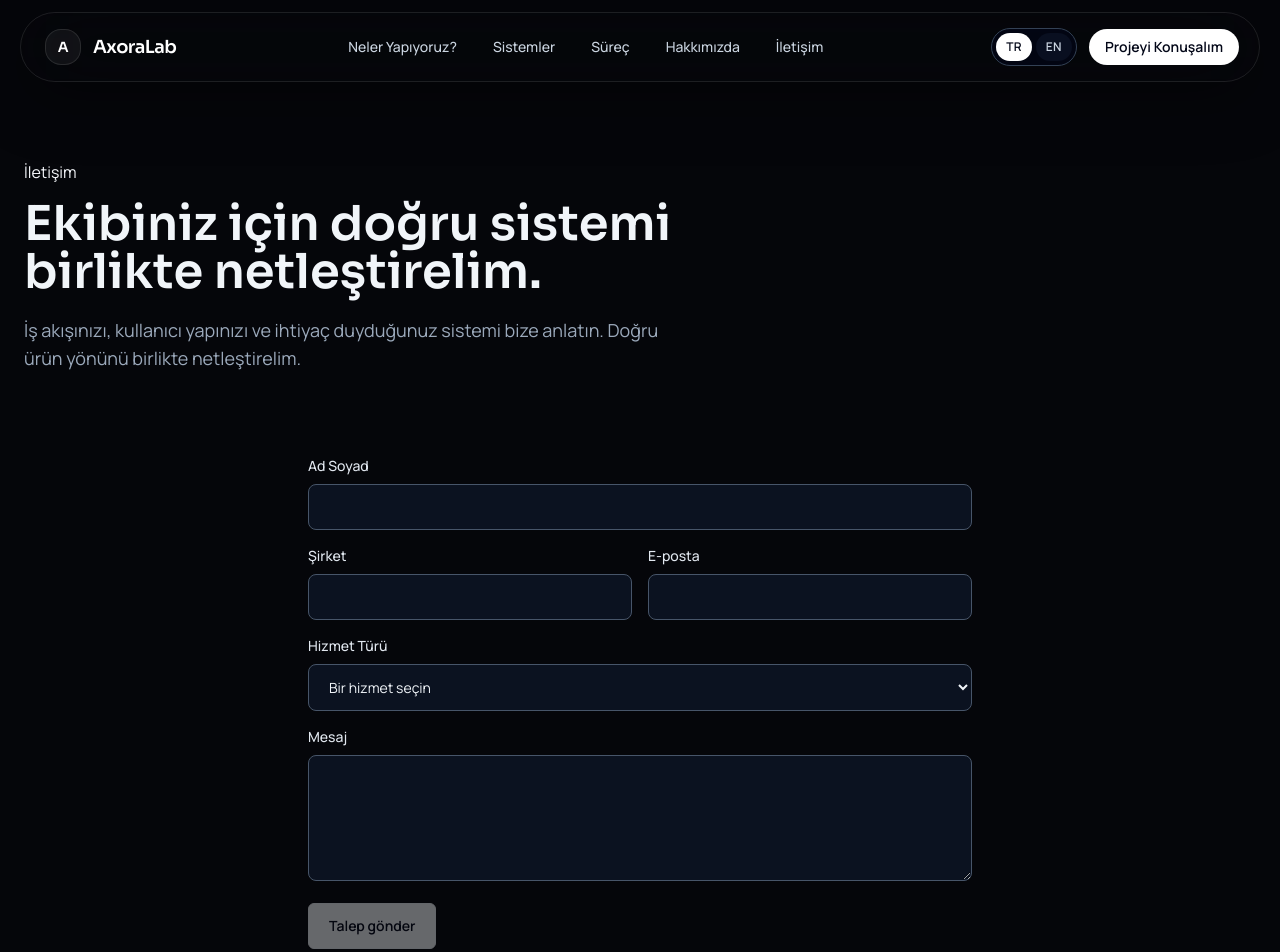
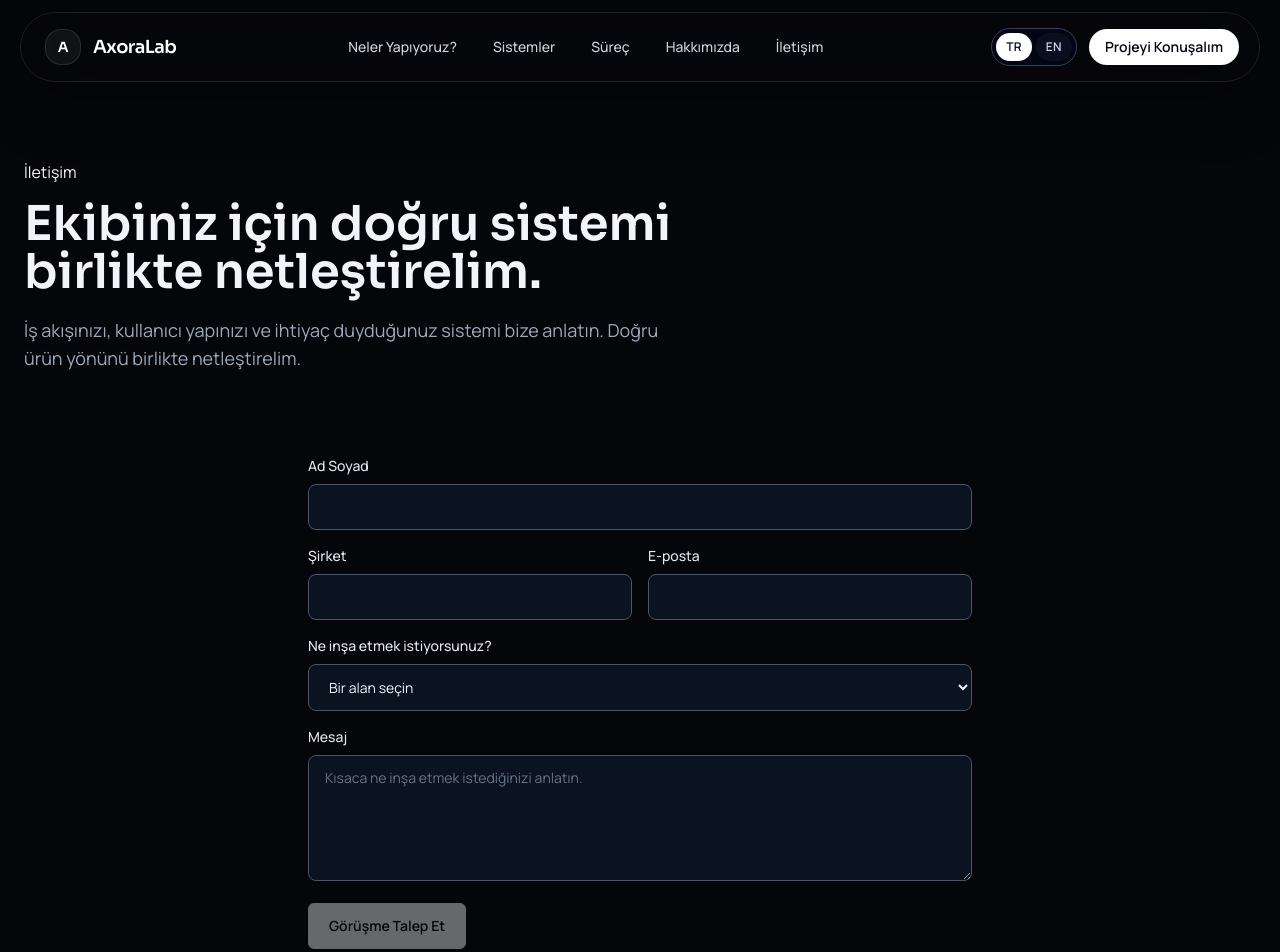
Before and after one commit to 0xroysol/axoralabs, a Next.js app: page /contact in a window 1280 px wide. Shown: the top 952 px of the page. Built offline with nearby package versions, Linux system fonts and the light colour scheme.

Commit message:
Clean up contact form studio options

```diff
--- a/src/components/sections/ContactForm.tsx
+++ b/src/components/sections/ContactForm.tsx
@@ -3,7 +3,11 @@
 import { useSearchParams } from "next/navigation";
 import { FormEvent, useEffect, useMemo, useRef, useState } from "react";
 import { useTranslate } from "@/src/components/ui/LocalizedText";
-import { demoRequestMessagesByIntent, serviceTypeOptions } from "@/src/content/siteContent";
+import {
+  contactFormConfig,
+  demoRequestMessagesByIntent,
+  serviceTypeOptions
+} from "@/src/content/siteContent";
 
 type FormState = {
   name: string;
@@ -11,10 +15,6 @@ type FormState = {
   company: string;
   serviceType: string;
   message: string;
-};
-
-type ContactFormProps = {
-  mode?: "service" | "studio";
 };
 
 const initialState: FormState = {
@@ -25,7 +25,7 @@ const initialState: FormState = {
   message: ""
 };
 
-export function ContactForm({ mode = "service" }: ContactFormProps) {
+export function ContactForm() {
   const t = useTranslate();
   const searchParams = useSearchParams();
   const hasPrefilled = useRef(false);
@@ -34,7 +34,7 @@ export function ContactForm({ mode = "service" }: ContactFormProps) {
   const [toast, setToast] = useState<string>("");
 
   useEffect(() => {
-    if (mode === "studio" || hasPrefilled.current) {
+    if (hasPrefilled.current) {
       return;
     }
 
@@ -57,7 +57,7 @@ export function ContactForm({ mode = "service" }: ContactFormProps) {
       message: prefilledMessage || prev.message
     }));
     hasPrefilled.current = true;
-  }, [mode, searchParams, t]);
+  }, [searchParams, t]);
 
   const isValidEmail = (value: string) => /^[^\s@]+@[^\s@]+\.[^\s@]+$/.test(value);
 
@@ -65,6 +65,11 @@ export function ContactForm({ mode = "service" }: ContactFormProps) {
     () => Boolean(form.name && form.email && form.company && form.serviceType && form.message),
     [form]
   );
+
+  const messagePlaceholder =
+    form.serviceType === contactFormConfig.unsureOption
+      ? t(contactFormConfig.unsureMessagePlaceholder)
+      : t(contactFormConfig.defaultMessagePlaceholder);
 
   const validate = () => {
     const nextErrors: Partial<Record<keyof FormState, string>> = {};
@@ -81,10 +86,7 @@ export function ContactForm({ mode = "service" }: ContactFormProps) {
       nextErrors.company = t("Please enter your company name.");
     }
     if (!form.serviceType.trim()) {
-      nextErrors.serviceType =
-        mode === "studio"
-          ? t("Please describe what you want to build.")
-          : t("Please choose a service type.");
+      nextErrors.serviceType = t("Please choose an option.");
     }
     if (!form.message.trim()) {
       nextErrors.message = t("Please enter a short project message.");
@@ -110,19 +112,12 @@ export function ContactForm({ mode = "service" }: ContactFormProps) {
   };
 
   const fieldClasses =
-    mode === "studio"
-      ? "focus-ring w-full rounded-2xl border border-[#d8cfbf] bg-white px-4 py-3 text-sm text-slate-900 placeholder:text-slate-400"
-      : "focus-ring w-full rounded-lg border border-slate-600 bg-slate-900/70 px-4 py-3 text-sm text-slate-100";
+    "focus-ring w-full rounded-lg border border-slate-600 bg-slate-900/70 px-4 py-3 text-sm text-slate-100 placeholder:text-slate-500";
 
-  const labelClasses =
-    mode === "studio"
-      ? "mb-2 block text-sm font-medium text-slate-700"
-      : "mb-2 block text-sm font-medium text-slate-200";
+  const labelClasses = "mb-2 block text-sm font-medium text-slate-200";
 
   const submitClasses =
-    mode === "studio"
-      ? "focus-ring inline-flex rounded-full border border-slate-900 bg-slate-900 px-5 py-3 text-sm font-semibold text-white transition hover:bg-slate-800 disabled:cursor-not-allowed disabled:opacity-40"
-      : "focus-ring inline-flex rounded-md border border-slate-100 bg-slate-50 px-5 py-3 text-sm font-semibold text-slate-950 transition hover:bg-white disabled:cursor-not-allowed disabled:opacity-40";
+    "focus-ring inline-flex rounded-md border border-slate-100 bg-slate-50 px-5 py-3 text-sm font-semibold text-slate-950 transition hover:bg-white disabled:cursor-not-allowed disabled:opacity-40";
 
   return (
     <div className="space-y-5">
@@ -130,11 +125,7 @@ export function ContactForm({ mode = "service" }: ContactFormProps) {
         <div
           role="status"
           aria-live="polite"
-          className={`rounded-2xl px-4 py-3 text-sm ${
-            mode === "studio"
-              ? "border border-emerald-200 bg-emerald-50 text-emerald-800"
-              : "border border-emerald-300/30 bg-emerald-300/10 text-emerald-200"
-          }`}
+          className="rounded-2xl border border-emerald-300/30 bg-emerald-300/10 px-4 py-3 text-sm text-emerald-200"
         >
           {toast}
         </div>
@@ -205,19 +196,8 @@ export function ContactForm({ mode = "service" }: ContactFormProps) {
 
         <div>
           <label htmlFor="serviceType" className={labelClasses}>
-            {mode === "studio" ? t("What do you want to build?") : t("Service Type")}
+            {t("What do you want to build?")}
           </label>
-          {mode === "studio" ? (
-            <input
-              id="serviceType"
-              type="text"
-              value={form.serviceType}
-              onChange={(event) => setForm((prev) => ({ ...prev, serviceType: event.target.value }))}
-              className={fieldClasses}
-              aria-invalid={Boolean(errors.serviceType)}
-              aria-describedby={errors.serviceType ? "service-error" : undefined}
-            />
-          ) : (
           <select
             id="serviceType"
             value={form.serviceType}
@@ -226,14 +206,13 @@ export function ContactForm({ mode = "service" }: ContactFormProps) {
             aria-invalid={Boolean(errors.serviceType)}
             aria-describedby={errors.serviceType ? "service-error" : undefined}
           >
-              <option value="">{t("Select a service")}</option>
+            <option value="">{t("Select an option")}</option>
             {serviceTypeOptions.map((option) => (
               <option value={option} key={option}>
                 {t(option)}
               </option>
             ))}
           </select>
-          )}
           {errors.serviceType ? (
             <p id="service-error" className="mt-1 text-xs text-rose-500">
               {errors.serviceType}
@@ -251,6 +230,7 @@ export function ContactForm({ mode = "service" }: ContactFormProps) {
             value={form.message}
             onChange={(event) => setForm((prev) => ({ ...prev, message: event.target.value }))}
             className={fieldClasses}
+            placeholder={messagePlaceholder}
             aria-invalid={Boolean(errors.message)}
             aria-describedby={errors.message ? "message-error" : undefined}
           />
@@ -262,7 +242,7 @@ export function ContactForm({ mode = "service" }: ContactFormProps) {
         </div>
 
         <button type="submit" disabled={!canSubmit} className={submitClasses}>
-          {mode === "studio" ? t("Send brief") : t("Submit request")}
+          {t("Request a Call")}
         </button>
       </form>
     </div>
--- a/src/content/siteContent.ts
+++ b/src/content/siteContent.ts
@@ -283,17 +283,17 @@ export const financeBudgetContent = {
 
 export const demoRequestLinks = {
   finance: "/demo/finance-os",
-  operations: "/contact?serviceType=Demo%20Request&intent=operations",
-  assistant: "/contact?serviceType=Demo%20Request&intent=assistant"
+  operations: "/contact?serviceType=Operations%20Panel&intent=operations",
+  assistant: "/contact?serviceType=AI%20Automation&intent=assistant"
 };
 
 export const demoRequestMessagesByIntent: Record<string, string> = {
   finance:
-    "Hi, we would like to request the Axora Finance OS (Agency Edition) demo. We are a 5–20 person digital marketing agency. Please share available time slots.",
+    "Hi, we would like to explore a custom finance and operations system for our team. Please share available time slots.",
   operations:
-    "Hi, we would like to request the Axora Operations Panel (Agency Edition) demo. We are a 5–20 person digital marketing agency. Please share available time slots.",
+    "Hi, we would like to discuss an operations panel for our team. Please share available time slots.",
   assistant:
-    "Hi, we would like to request the Axora AI Assistant demo. We are a 5–20 person digital marketing agency. Please share available time slots."
+    "Hi, we would like to discuss an AI automation setup for our team. Please share available time slots."
 };
 
 export const servicesPageContent = {
@@ -702,11 +702,19 @@ export const aboutContent = {
 };
 
 export const serviceTypeOptions = [
-  "Demo Request",
-  "Agency Finance MVP",
-  "Agency Growth Suite",
-  "AI Assistant System",
-  "Integration & Support",
-  "Vibe Coding Education",
-  "Integrated Suite"
+  "Custom Web App",
+  "Operations Panel",
+  "Workflow System",
+  "CRM / Lead Management",
+  "Data Integration",
+  "AI Automation",
+  "Existing System Improvement",
+  "Not Sure / Let's Define It Together"
 ];
+
+export const contactFormConfig = {
+  unsureOption: "Not Sure / Let's Define It Together",
+  defaultMessagePlaceholder: "Briefly tell us what you want to build.",
+  unsureMessagePlaceholder:
+    "Briefly describe your need and we'll help define the right system together."
+};
--- a/src/i18n/translations.ts
+++ b/src/i18n/translations.ts
@@ -60,15 +60,20 @@ const tr: Record<string, string> = {
   "Share your business context and priority outcomes. We will return with a focused implementation path.": "İş bağlamınızı ve öncelikli hedeflerinizi paylaşın. Size odaklı bir uygulama planı ile geri dönelim.",
   "Name": "Ad Soyad",
   "Email": "E-posta",
-  "Service Type": "Hizmet Türü",
+  "Service Type": "Ne inşa etmek istiyorsunuz?",
   "Message": "Mesaj",
-  "Select a service": "Bir hizmet seçin",
-  "Submit request": "Talep gönder",
+  "Select a service": "Bir alan seçin",
+  "Submit request": "Görüşme Talep Et",
   "Please enter your name.": "Lütfen adınızı girin.",
   "Please enter your email.": "Lütfen e-posta adresinizi girin.",
   "Please enter a valid email address.": "Lütfen geçerli bir e-posta adresi girin.",
   "Please enter your company name.": "Lütfen şirket adınızı girin.",
-  "Please choose a service type.": "Lütfen bir hizmet türü seçin.",
+  "Please choose a service type.": "Lütfen bir alan seçin.",
+  "Please choose an option.": "Lütfen bir alan seçin.",
+  "Select an option": "Bir alan seçin",
+  "Request a Call": "Görüşme Talep Et",
+  "Briefly tell us what you want to build.": "Kısaca ne inşa etmek istediğinizi anlatın.",
+  "Briefly describe your need and we'll help define the right system together.": "Kısaca ihtiyacınızı anlatın, birlikte doğru yapıyı belirleyelim.",
   "Please enter a short project message.": "Lütfen kısa bir proje mesajı girin.",
   "Thanks. Your request has been captured. We will reach out shortly.": "Teşekkürler. Talebiniz alındı. Kısa süre içinde sizinle iletişime geçeceğiz.",
   "AxoraLab builds AI-powered operating systems for modern companies.": "AxoraLab, modern şirketler için AI destekli operasyon sistemleri geliştirir.",
@@ -83,6 +88,13 @@ const tr: Record<string, string> = {
   "Finance & Accounting Dashboards": "Finans ve Muhasebe Dashboard'ları",
   "Industry Operational Panels": "Sektörel Operasyon Panelleri",
   "AI Assistant Systems": "AI Asistan Sistemleri",
+  "Not Sure / Let's Define It Together": "Emin Değilim / Birlikte Belirleyelim",
+  "Existing System Improvement": "Mevcut Sistemi Geliştirme",
+  "AI Automation": "AI Otomasyonu",
+  "Data Integration": "Veri Entegrasyonu",
+  "CRM / Lead Management": "CRM / Lead Yönetimi",
+  "Workflow System": "Workflow Sistemi",
+  "Custom Web App": "Özel Web Uygulaması",
   "AI Integrations (AI-ready)": "AI Entegrasyonları (AI-ready)",
   "Vibe Coding Education": "Vibe Coding Eğitimi",
   "Starting from $3,500": "$3,500'den başlayan",
@@ -803,8 +815,8 @@ const tr: Record<string, string> = {
   "From internal dashboards and workflow tools to mobile apps and automation layers, we can design the right system for your business.": "Sıfırdan bir panel, iç operasyon aracı, müşteri yönetim sistemi, mobil uygulama veya otomasyon katmanı tasarlayalım.",
   "Let's scope the right system for your team.": "Ekibiniz için doğru sistemi birlikte netleştirelim.",
   "Tell us about your workflow, users, and what kind of system you need. We'll shape the right product direction with you.": "İş akışınızı, kullanıcı yapınızı ve ihtiyaç duyduğunuz sistemi bize anlatın. Doğru ürün yönünü birlikte netleştirelim.",
-  "What do you want to build?": "Ne geliştirmek istiyorsunuz?",
-  "Send brief": "Kısa Özeti Gönder",
+  "What do you want to build?": "Ne inşa etmek istiyorsunuz?",
+  "Send brief": "Görüşme Talep Et",
   "Please describe what you want to build.": "Lütfen geliştirmek istediğiniz sistemi kısaca yazın.",
   "Custom software systems for modern teams.": "Modern ekipler için özel yazılım sistemleri.",
   "Custom Web Apps • Operations Dashboards • Workflow Systems • AI Automations":
```
Lines whose indentation alone changed are shown as unchanged.
